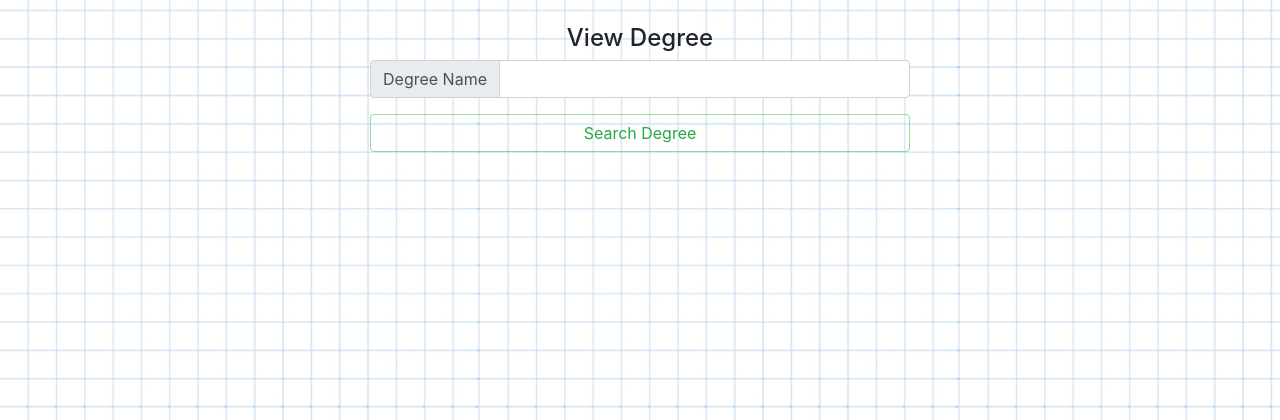
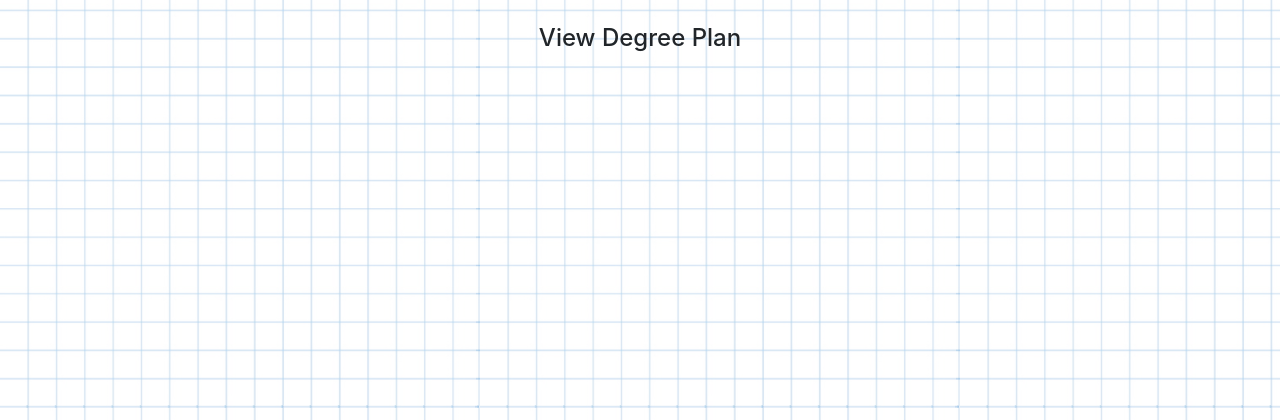
Before and after one commit to CSCE-4901-Capstone-Group-CacheMoney/College-of-Engineering-Degree-Plan-App, a Django app: page /session/view/degree-plan/ in a window 1280 px wide. Shown: the part 216-636 px from the top of the page. Run offline with Django 3.2, Linux system fonts and the light colour scheme; data that the repository does not hold is empty; some libraries are stand-ins or nearby versions.

Commit message:
adds back-end connection to the edit session page

```diff
--- a/src/static/js/student/session.js
+++ b/src/static/js/student/session.js
@@ -29,7 +29,6 @@ $(document).ready(function() {
 		   result += characters.charAt(Math.floor(Math.random() * charactersLength)); //Math.random() predictable?
 		}
 		var dest = document.getElementById("create-session-id").value=result;
-		create_cookie("uniqueid", dest);
 		return dest;
 	}
 	// wrapping this in an if statement so it does not break js on other pages
@@ -216,6 +215,9 @@ $(document).ready(function() {
 				    scrollTop: $("#session-submit-btn").offset().top -20,
 				    scrollLeft: $("#session-submit-btn").offset().left -20
 				});
+				create_cookie("uniqueid", sanatize($("#create-session-id").val().trim()));
+				create_cookie("uniquepin", parseInt(sanatize($("#create-session-pin").val().trim())));
+				window.location.replace("/session/edit/");
    			} else {
    				$("#add-degree-submit-alert").removeClass("alert-success");
 				$("#add-degree-submit-alert").addClass("alert-danger");
@@ -239,6 +241,7 @@ $(document).ready(function() {
 				$("#session-login-submit-alert").text(data.message);
 				$("#session-login-submit-alert").removeClass("d-none");
 				create_cookie("uniqueid", sanatize($("#login-session-id").val().trim()));
+				create_cookie("uniquepin", parseInt(sanatize($("#login-session-pin").val().trim())));
 				window.location.replace("/session/edit/");
    			} else {
    				$("#session-login-submit-alert").removeClass("alert-success");
@@ -264,11 +267,16 @@ $(document).ready(function() {
 			// send user to create session page
 			window.location.replace("/session/create/");
 		} else {
-			// TODO: ajax call to get session variables, for now hard code it....
-			$("#edit-session-pin").val("1234");
-			$("#search-degree").val("Computer Science - 2020");
 
-			for(var i = 0; i < 5; i++){
+			$.post("/session/getSessionData/",
+	   		{
+	   			sessionid: sanatize(getCookie("uniqueid")),
+	   			pin: parseInt(getCookie("uniquepin"))
+			},
+	   		function(data,status) {
+	   			$("#edit-session-pin").val(parseInt(getCookie("uniquepin")));
+	   			$("#search-degree").val(data.degreeName.trim());
+	   			for (var i = 0; i < data.Categories.courses.length; i++){
 					var html = '<tr>'+
 	    	           '<td>' +
 	    			   '<div class="add-course input-group mt-2 mb-2 ml-5">' +
@@ -276,14 +284,14 @@ $(document).ready(function() {
 	    			   '<span class="input-group-text" style="padding-right: .5em;">' +
 	    			   '<i class="fa fa-trash remove-course mr-1"></i>Course Name</span>' +
 	    			   '</div>' +
-    			   '<input type="text" class="form-control add-course-input" value="CSCE 1030">' +
+	    			   '<input type="text" class="form-control add-course-input" course-id="'+data.Categories.courses[i].id+'" value="'+data.Categories.courses[i].courseDept+" "+data.Categories.courses[i].courseID+'">' +
 	    			   '</div>' +
 	    			   '</td>' +
 	    	           '</tr>';
 	    			$("#completed-courses").append(html);
 				}
+	   		});
 		}
-
 	}
 
 	$(document).on("click", "#session-update-btn", function(e) {
@@ -297,5 +305,87 @@ $(document).ready(function() {
 
 
 
+	/*-----------------------view degree plan js----------------------------------------- */
+	if($("#view-degree-search-input").length){
+		$(".input-group").eq(0).addClass("d-none");
+		$("button").addClass("d-none");
+    	// send request to the back-end...
+		$.post("/administration/view-degree-detailed/js/",
+   		{
+			degreeSearchText: sanatize("Computer Science")
+   		},
+   		function(data,status) {
+			if(!$.isEmptyObject(data)) {
+				// delete previous children if they exist
+	    		$("#degree-categories").children().remove();
+
+	    		// add data to fields below...
+		    	$("#degreeaddinputGroupSelect-1").val(data.nDegreeName);
+				$("#degreeaddinputGroupSelect-2").val(data.nCollegeName);
+				$("#degreeaddinputGroupSelect-3").val(data.ncatalogYear);
+				$("#degreeaddinputGroupSelect-4").val(data.nspecialty);
+
+				// show form and scroll degree fields into view
+				$("#view-degree-form").removeClass("d-none");
+				$('html, body').animate({
+			    	scrollTop: $("#view-degree-search-btn").offset().top -20,
+			    	scrollLeft: $("#view-degree-search-btn").offset().left -20
+				});
+
+				// grab info from back-end, start populating fields
+				var jsonResponse =JSON.parse(data.ndegreeInfo);
+
+				for(var i = 0; i < jsonResponse.Categories.length; i++){
+
+					var html = '<div class="add-category input-group mb-3">' +
+							   '<div class="input-group-prepend">' +
+							   '<span class="input-group-text" style="padding-right: .5em;">' +
+							   '<i class="mr-1"></i>category Name</span>' +
+							   '</div>' +
+							   '<input type="text" class="form-control" value="'+ jsonResponse.Categories[i].name +'" disabled>' +
+							   '<div class="w-100">' +
+							   '</div>' +
+							   '<div class="input-group-prepend mt-2 mb-1 ml-3">' +
+							   '<span class="input-group-text" style="padding-right: 1.0em;">' +
+							   'Required # of Courses</span>' +
+							   '</div>';
+
+							   if(parseInt(jsonResponse.Categories[i].coursesRequired) == 0)
+							   		html += '<input type="text" value="All" class="form-control mt-2" disabled>';
+							   	else
+							   		html += '<input type="text" value="'+ jsonResponse.Categories[i].coursesRequired +'" class="form-control mt-2" disabled>';
+
+							   html += '<table class="category-courses w-100">';
+
+							   for(var j = 0; j < jsonResponse.Categories[i].courses.length; j++){
+							   		html += '<tr>'+
+						    	           '<td>' +
+						    			   '<div class="add-course input-group mt-2 mb-2 ml-5">' +
+						    			   '<div class="input-group-prepend">' +
+						    			   '<span class="input-group-text" style="padding-right: .5em;">' +
+						    			   '<i class="mr-1"></i>Course Name</span>' +
+						    			   '</div>' +
+						    			   '<input type="text" course-id="' + jsonResponse.Categories[i].courses[j].id + '" value="'+ jsonResponse.Categories[i].courses[j].courseDept + " " + jsonResponse.Categories[i].courses[j].courseID +'" class="form-control add-course-input" disabled>' +
+						    			   '</div>' +
+						    			   '</td>' +
+						    	           '</tr>';
+							   }
+
+						html += '</table>' +
+							   '</div>';
+					$("#degree-Categories").append(html);
+
+				}
+
+   			} else {
+				$("#view-degree-alert").addClass("d-none");
+   				$("#view-degree-alert").removeClass("alert-success");
+				$("#view-degree-alert").addClass("alert-danger");
+				$("#view-degree-alert").text("Cannot Find Degree Plan!");
+				$("#view-degree-alert").removeClass("d-none");
+   			}
+   		});
+	}
+
 
 });
--- a/src/templates/student/view-transcript-session.html
+++ b/src/templates/student/view-transcript-session.html
@@ -11,7 +11,7 @@
 
 <div>
   <div class="page-header text-center">
-    <h4>View Degree</h4>
+    <h4>View Degree Plan</h4>
   </div>
     <div class="row">
       <div class="col-md-3"></div>
```
Also changed, not shown: src/static/js/administration/degree-plans.js (+8 -3 lines). Lines whose indentation alone changed are shown as unchanged.
